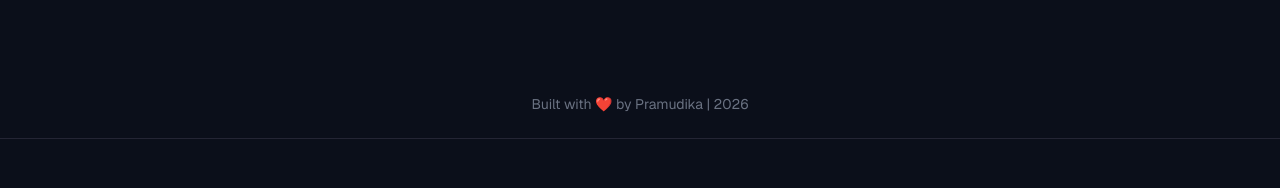
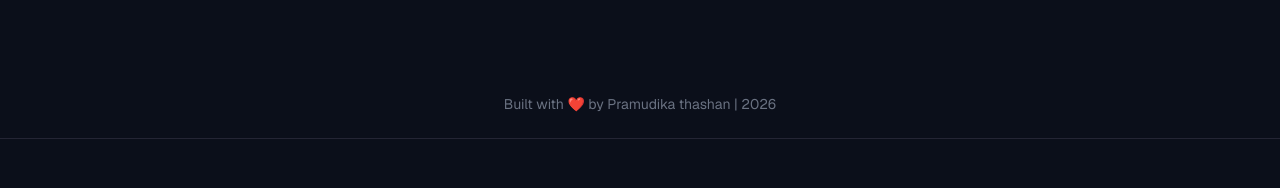
Before and after one commit to Akesha25317/wakeupsmart-2004, a Next.js app: page / in a window 1280 px wide. Shown: the part 7444-7632 px from the top of the page. Built offline with nearby package versions, Linux system fonts and the light colour scheme.

Commit message:
feat: update footer credit to include developer name
Co-authored-by: Akesha25317 <316749741+Akesha25317@users.noreply.github.com>

```diff
--- a/app/page.tsx
+++ b/app/page.tsx
@@ -27,7 +27,7 @@ export default function Page() {
         <WhyNinety />
         <SleepInsights />
 <footer className="text-center py-6 text-gray-500 text-sm">
-  Built with ❤️ by Pramudika | 2026
+  Built with ❤️ by Pramudika thashan  | 2026
 </footer>
       </main>
       <SiteFooter />
```
